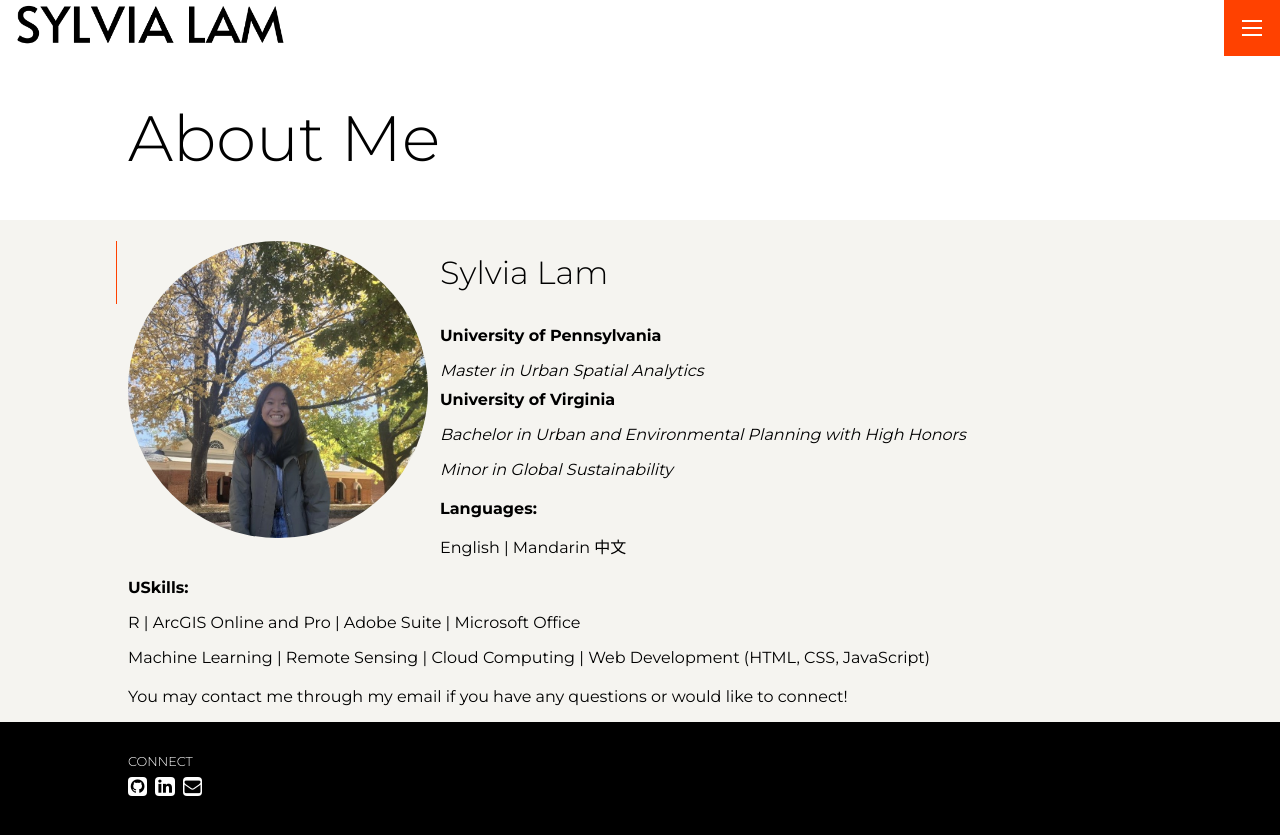
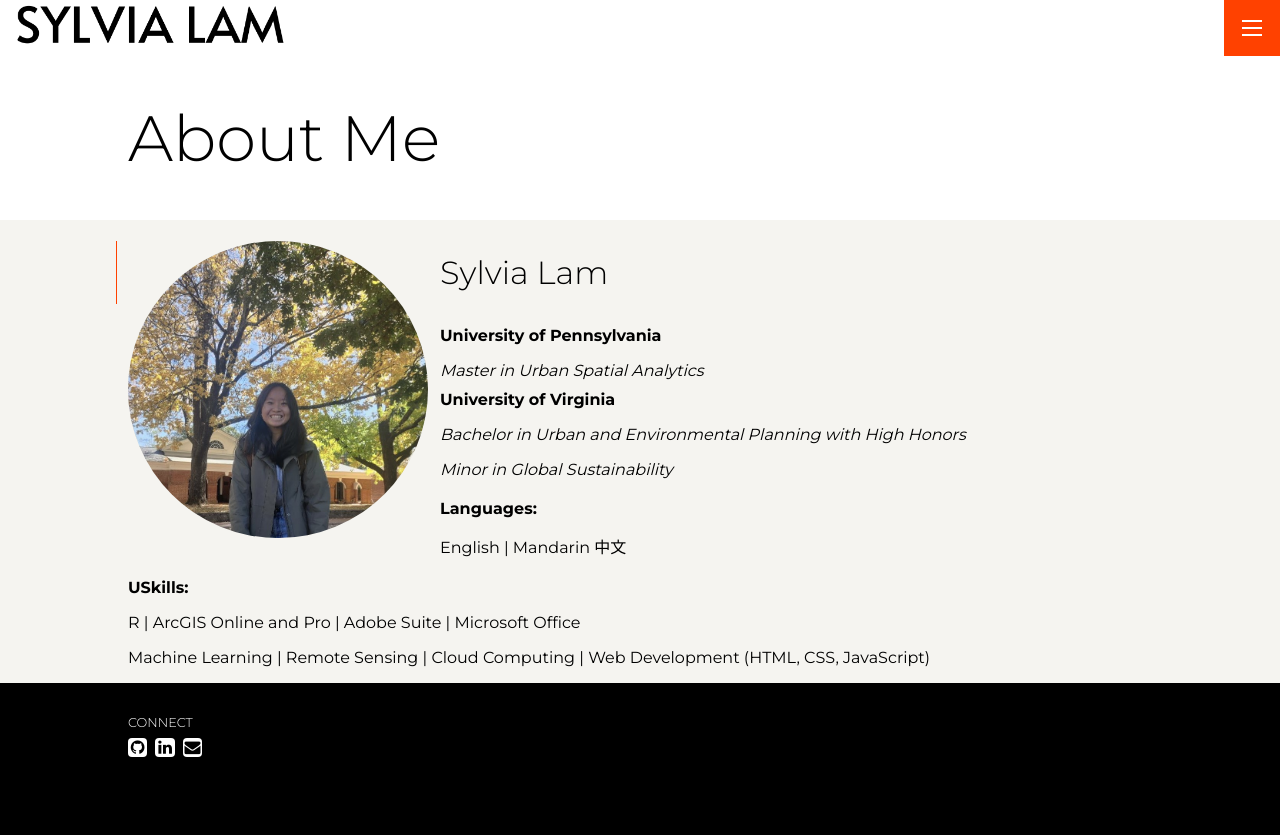
Before and after one commit to laivlys/portfolio, a Jekyll site: the page built from pages/about.md, in a window 1280 px wide. Shown: the top 835 px of the page. Built offline with Jekyll 4.4.1, drawn with Linux system fonts in a browser that asks for light colours.

Commit message:
Update about.md

```diff
--- a/pages/about.md
+++ b/pages/about.md
@@ -29,8 +29,4 @@ permalink: /about
     <p>Machine Learning | Remote Sensing | Cloud Computing | Web Development (HTML, CSS, JavaScript)</p>
   </div>
 
-  <div class="contact">
-    <p>You may contact me through my email if you have any questions or would like to connect!</p>
-  </div>
-
 </div>
```
